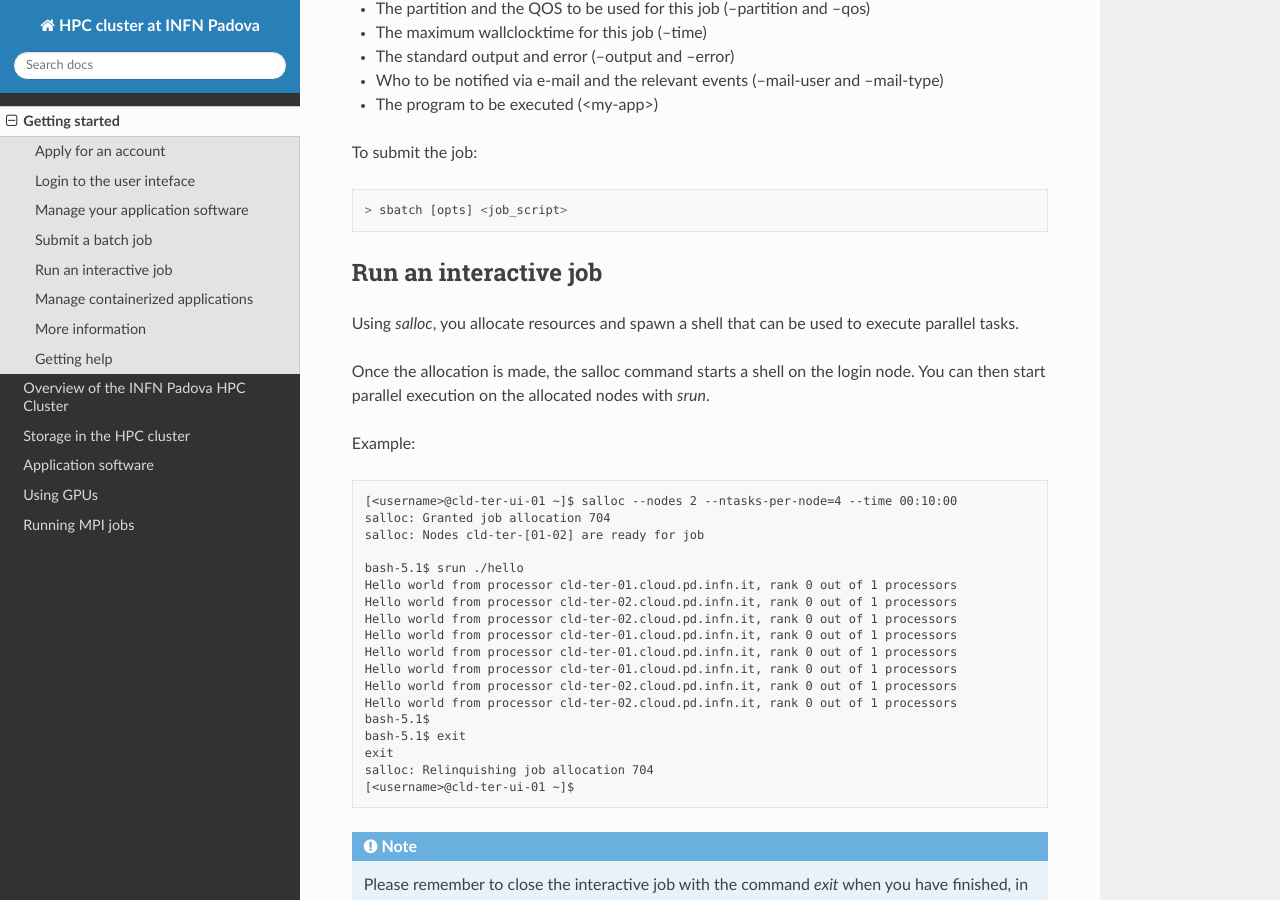
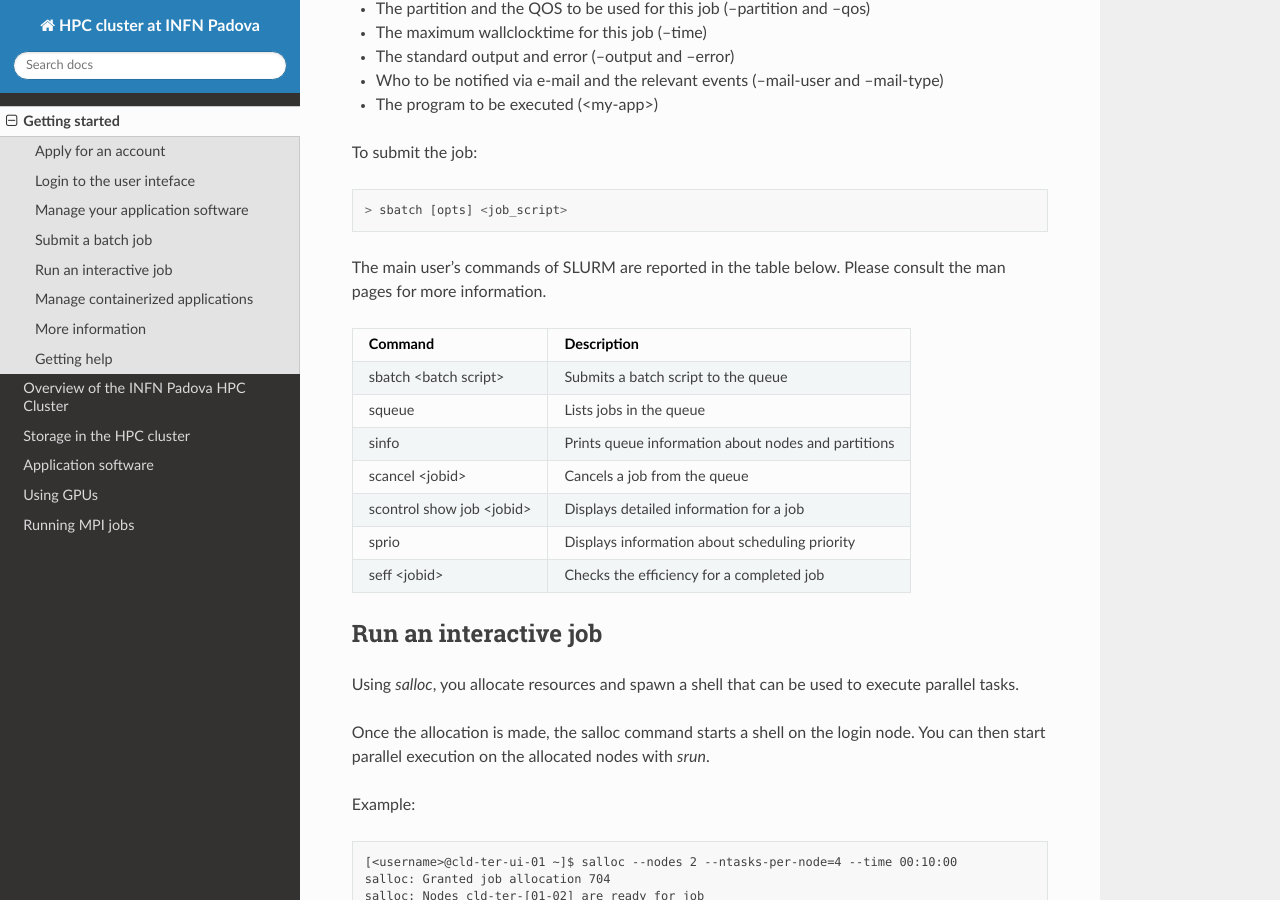
Before and after one commit to marcoverl/HPCPadovaUserGuide, a Sphinx documentation site: the page built from docs/source/gettingstarted.rst, in a window 1280 px wide and 900 px high, scrolled down 1310 px. Built offline with Sphinx 7.4.7 and the Read the Docs theme 3.1.0, drawn with Linux system fonts in a browser that asks for light colours.

Commit message:
Partitions and qos Other info about slurm

```diff
--- a/docs/source/conf.py
+++ b/docs/source/conf.py
@@ -6,8 +6,8 @@ project = 'HPC cluster at INFN Padova'
 copyright = '2021, HPC INFN Padova Support Team'
 author = 'HPC INFN Padova Support Team'
 
-release = '0.2'
-version = '0.2.0'
+release = '0.3'
+version = '0.3.0'
 
 # -- General configuration
 
--- a/docs/source/gettingstarted.rst
+++ b/docs/source/gettingstarted.rst
@@ -69,6 +69,28 @@ To submit the job:
 ::
 
   > sbatch [opts] <job_script>
+
+
+The main user's commands of SLURM are reported in the table below.  Please
+consult the man pages for more information.
+
++---------------------------+-----------------------------------------------------+
+| Command                   | Description                                         |
++===========================+=====================================================+
+| sbatch <batch script>	    | Submits a batch script to the queue                 |
++---------------------------+-----------------------------------------------------+
+| squeue                    | Lists jobs in the queue                             |
++---------------------------+-----------------------------------------------------+
+| sinfo	                    | Prints queue information about nodes and partitions |
++---------------------------+-----------------------------------------------------+
+| scancel <jobid>           | Cancels a job from the queue                        |
++---------------------------+-----------------------------------------------------+
+| scontrol show job <jobid> | Displays detailed information for a job             |
++---------------------------+-----------------------------------------------------+
+| sprio	                    | Displays information about scheduling priority      |
++---------------------------+-----------------------------------------------------+
+| seff <jobid>              | Checks the efficiency for a completed job           |
++---------------------------+-----------------------------------------------------+
 
 
 
```
Also changed, not shown: docs/source/cluster.rst (+56 -5 lines).
